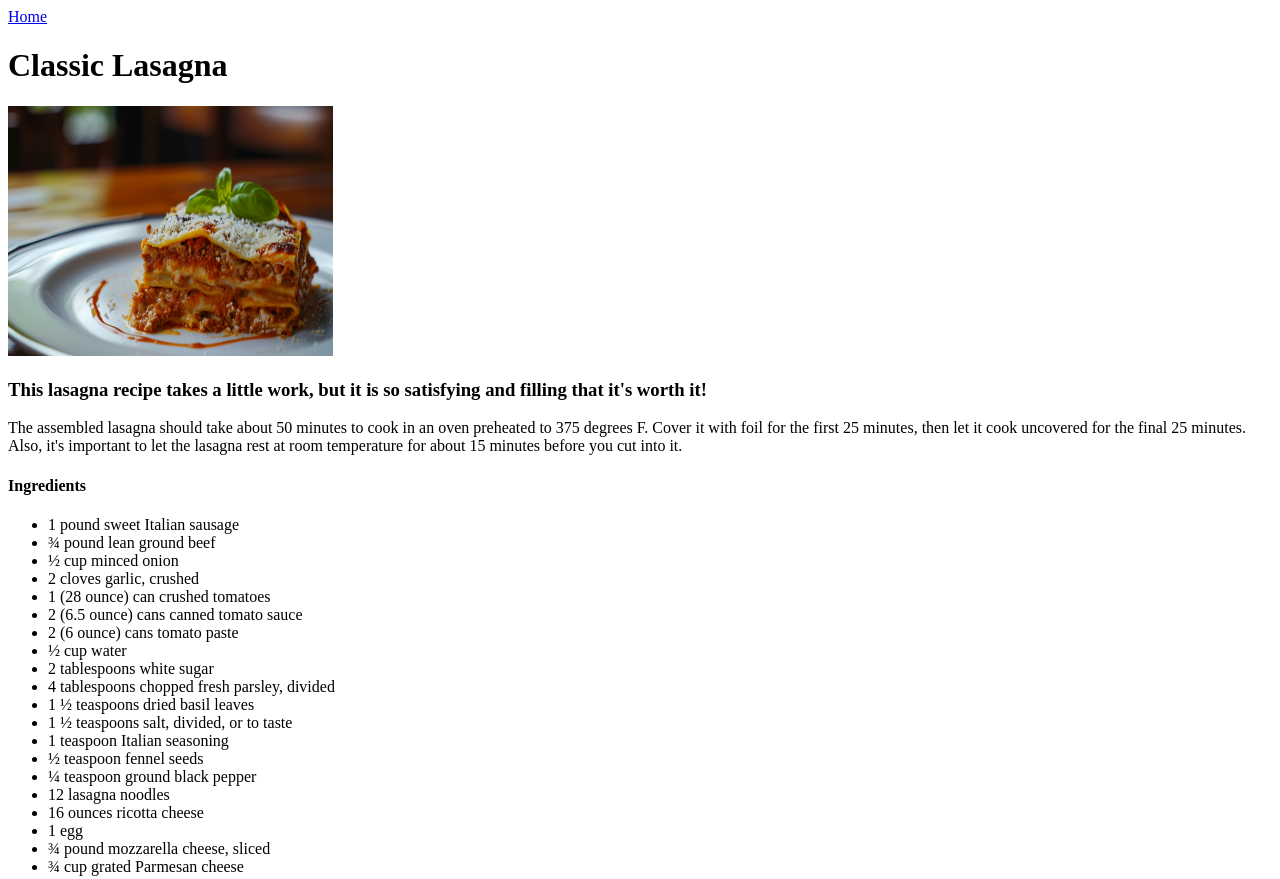
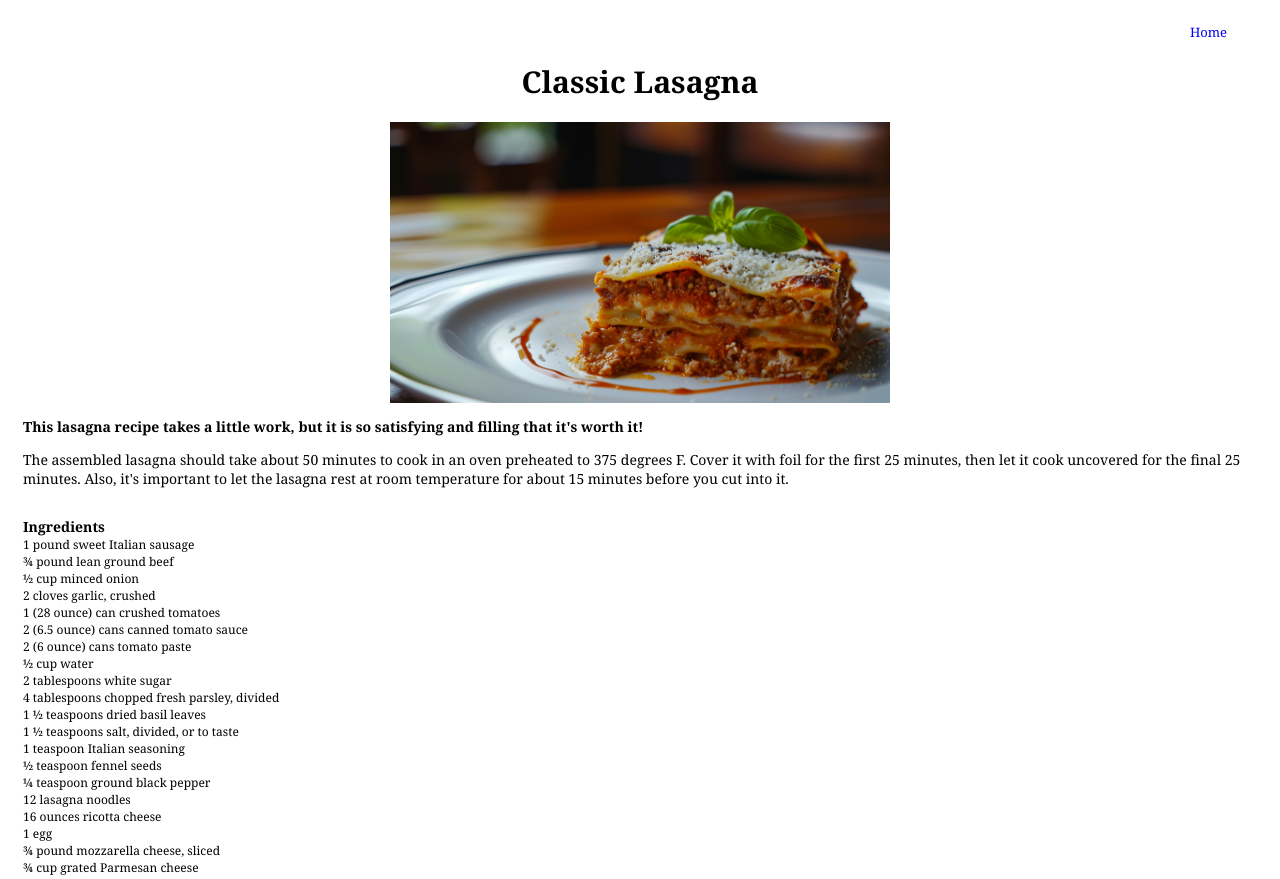
Before and after one commit to hudchant/odin-recipes, a plain HTML site: page recipes/lasagna.html in a window 1280 px wide. Shown: the top 879 px of the page. Drawn offline with Linux system fonts and the light colour scheme.

Commit message:
Add CSS to webpage
Added CSS to style all pages.

```diff
--- a/recipes/lasagna.html
+++ b/recipes/lasagna.html
@@ -4,22 +4,23 @@
     <meta charset="UTF-8">
     <meta name="viewport" content="width=device-width, initial-scale=1.0">
     <title>Odin Recipes</title>
+    <link rel="stylesheet" href="../style.css";
 </head>
 <body>
     <!-- Link to Home -->
-    <a href="../index.html">Home</a>
+    <a href="../index.html" class="home">Home</a>
     <!-- Title header -->
-    <h1>Classic Lasagna</h1>
+    <h1 class="sub-heading">Classic Lasagna</h1>
     <!-- Recipe image -->
-    <img src="../images/lasagna.jpg" height="250px" width="325px">
+    <img src="../images/lasagna.jpg" height="auto" width="500px" alt="A piece of lasagna with a green garnish on a white plate">
     <!-- Recipe header -->
-    <h3>This lasagna recipe takes a little work, but it is so satisfying and filling that it's worth it!</h3>
+    <h3 class="first-intro">This lasagna recipe takes a little work, but it is so satisfying and filling that it's worth it!</h3>
     <!-- Recipe description -->
-    <p>The assembled lasagna should take about 50 minutes to cook in an oven preheated to 375 degrees F. Cover it with foil for the first 25 minutes, then let it cook uncovered for the final 25 minutes. Also, it's important to let the lasagna rest at room temperature for about 15 minutes before you cut into it.</p>
+    <p class="second-intro">The assembled lasagna should take about 50 minutes to cook in an oven preheated to 375 degrees F. Cover it with foil for the first 25 minutes, then let it cook uncovered for the final 25 minutes. Also, it's important to let the lasagna rest at room temperature for about 15 minutes before you cut into it.</p>
     <!-- Ingredients headers -->
-    <h4>Ingredients</h4>
+    <h4 class="ingredient-header">Ingredients</h4>
     <!-- Recipe ingredients list -->
-    <ul>
+    <ul class="ingredients">
         <li>1 pound sweet Italian sausage</li>
         <li>¾ pound lean ground beef</li>
         <li>½ cup minced onion</li>
@@ -42,7 +43,7 @@
         <li>¾ cup grated Parmesan cheese</li>
     </ul>
     <!-- Steps header -->
-    <h4>Steps</h4>
+    <h4 class="step-header">Steps</h4>
     <!-- Recipe preparation steps -->
     <ol>
         <li>Gather all your ingredients.</li>
--- /dev/null
+++ b/style.css
@@ -0,0 +1,87 @@
+html {
+    box-sizing: border-box;
+    padding: 15px;
+}
+
+*, *:before, *:after {
+    box-sizing: inherit;
+    font-family: Georgia, Garamond, sans-serif;
+}
+
+/* Remove underline from all links */
+a {
+    text-decoration: none;
+}
+
+/* Position "Home" link to the right corner of the page */
+a.home {
+    display: block;
+    font-size: 13px;
+    text-align: right;
+    margin-right: 30px;
+}
+
+/* Provide header for homepage */
+.main-heading {
+    text-align: center;
+    font-size: 45px;
+}
+
+/* Provide header for individual recipe pages */
+.sub-heading {
+    font-size: 30px;
+    text-align: center;
+}
+
+/* Remove unnecessary whitespace */
+ul {
+    margin: 0;
+    padding: 0;
+}
+
+/* Remove li bullet points, remove whitespace, and size font */
+li, ol {
+    list-style-type: none;
+    margin: 0;
+    padding: 0;
+    font-size: 12px;
+}
+
+/* Center recipe images */
+img {
+    display: block;
+    margin: auto;
+}
+
+/* Remove whitespace from ingredient list */
+ul.ingredients li, .ingredient-header {
+    text-align: left;
+    margin: 0;
+    padding: 0;
+    border: 0;
+}
+
+li.recipe {
+    text-align: center;
+}
+
+/* Left-align ingredient header */
+h4 {
+    text-align: left;
+}
+
+/* Resize font for recipe introductions and headers */
+.first-intro, .second-intro, .ingredient-header, .step-header {
+    font-size: 14px;
+}
+
+/* Adjust step introductions and headers for proper alignment */
+.second-intro, .step-header {
+    padding-bottom: 15px;
+}
+
+/* Remove space between ingredients/steps headers and the text that follows */
+.ingredient-header, .step-header {
+    padding-bottom: 0;
+    margin-bottom: 0;
+}
```
Also changed, not shown: index.html (+5 -4 lines), recipes/chilaquiles.html (+9 -8 lines), recipes/steakFingers.html (+9 -8 lines).
